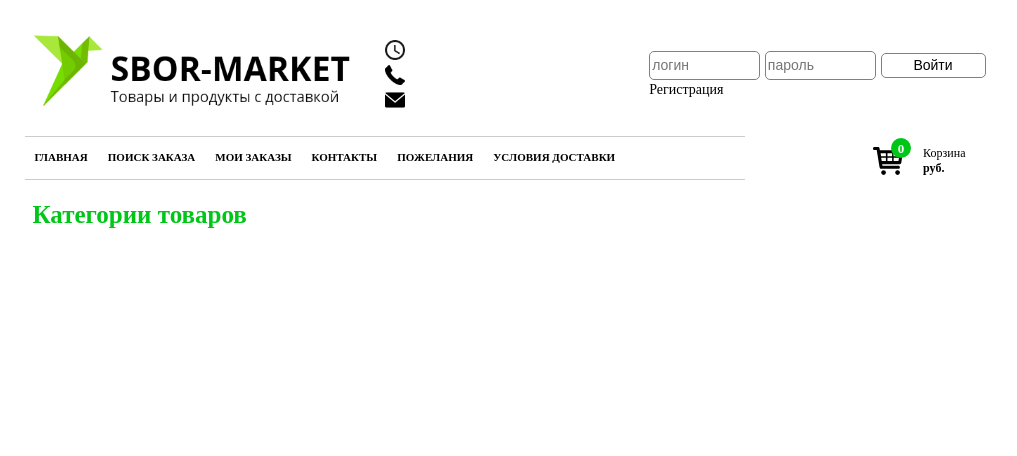
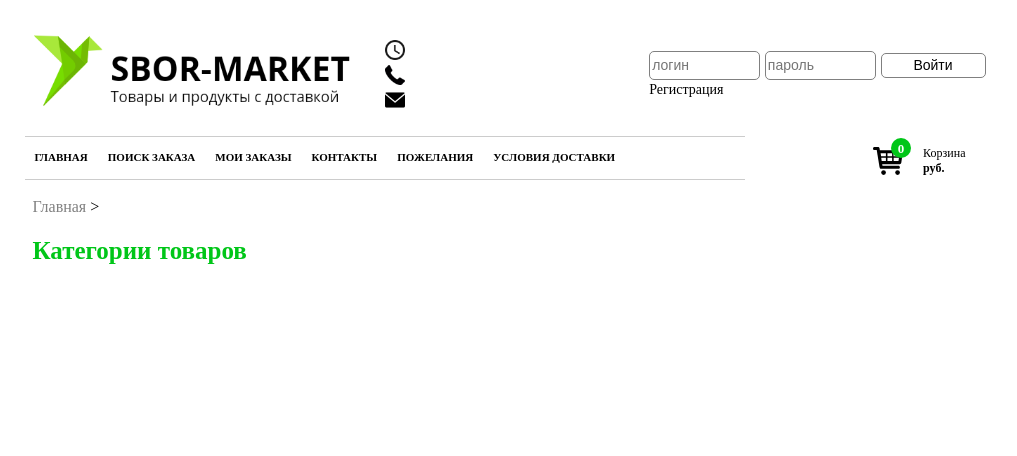
Before and after one commit to vackuzn/sbor, a Django app: template internet_shop/main/templates/main/global_categories.html in a window 1280 px wide. Shown: the top 456 px of the page, without its empty margins (135-1152 px from the left). Run offline with Django 3.2, Linux system fonts and the light colour scheme; the template is opened without the code that fills it, so the values that code supplies are empty.

Commit message:
changed in navigations

```diff
--- a/internet_shop/main/static/main/css/caregory.css
+++ b/internet_shop/main/static/main/css/caregory.css
@@ -1,6 +1,11 @@
 
 .navigation a {
     text-decoration: none;
+    color: grey;
+}
+
+.navigation p {
+    display: inline;
     color: grey;
 }
 
--- a/internet_shop/main/static/main/css/categories.css
+++ b/internet_shop/main/static/main/css/categories.css
@@ -1,6 +1,11 @@
 
 .navigation a {
     text-decoration: none;
+    color: grey;
+}
+
+.navigation p {
+    display: inline;
     color: grey;
 }
 
--- a/internet_shop/main/static/main/css/global_categories.css
+++ b/internet_shop/main/static/main/css/global_categories.css
@@ -1,3 +1,12 @@
+.navigation a {
+    text-decoration: none;
+    color: grey;
+}
+
+.navigation p {
+    display: inline;
+    color: grey;
+}
 
 h2 {
     font-size: 25px;
--- a/internet_shop/main/templates/main/categories.html
+++ b/internet_shop/main/templates/main/categories.html
@@ -10,6 +10,7 @@
 <br>
 <div class="navigation">
   <a href="{% url 'global_categories' %}">Главная</a> >
+  <p>{{ global_category }}</p>
 </div>
 
 <h2 class="title">{{ global_category }}</h2>
--- a/internet_shop/main/templates/main/category.html
+++ b/internet_shop/main/templates/main/category.html
@@ -11,6 +11,7 @@
 <div class="navigation">
   <a href="{% url 'global_categories' %}">Главная</a> >
   <a href="/global_category/{{ category.global_category.slug }}">{{ category.global_category }}</a> >
+  <p>{{category.title}}</p>
 </div>
 
 
--- a/internet_shop/main/templates/main/global_categories.html
+++ b/internet_shop/main/templates/main/global_categories.html
@@ -7,6 +7,10 @@
 
 {% block content %}
 
+<br>
+<div class="navigation">
+  <a href="{% url 'global_categories' %}">Главная</a> >
+</div>
 
 <h2 class="title">Категории товаров</h2>
 
```
